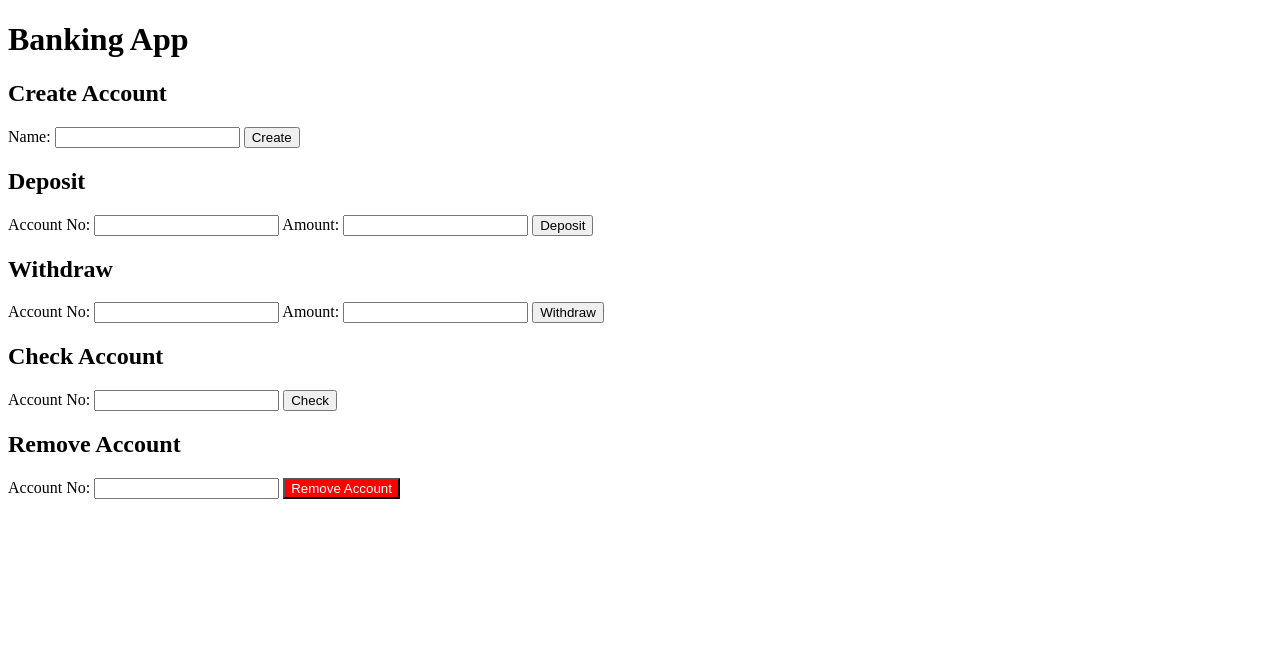
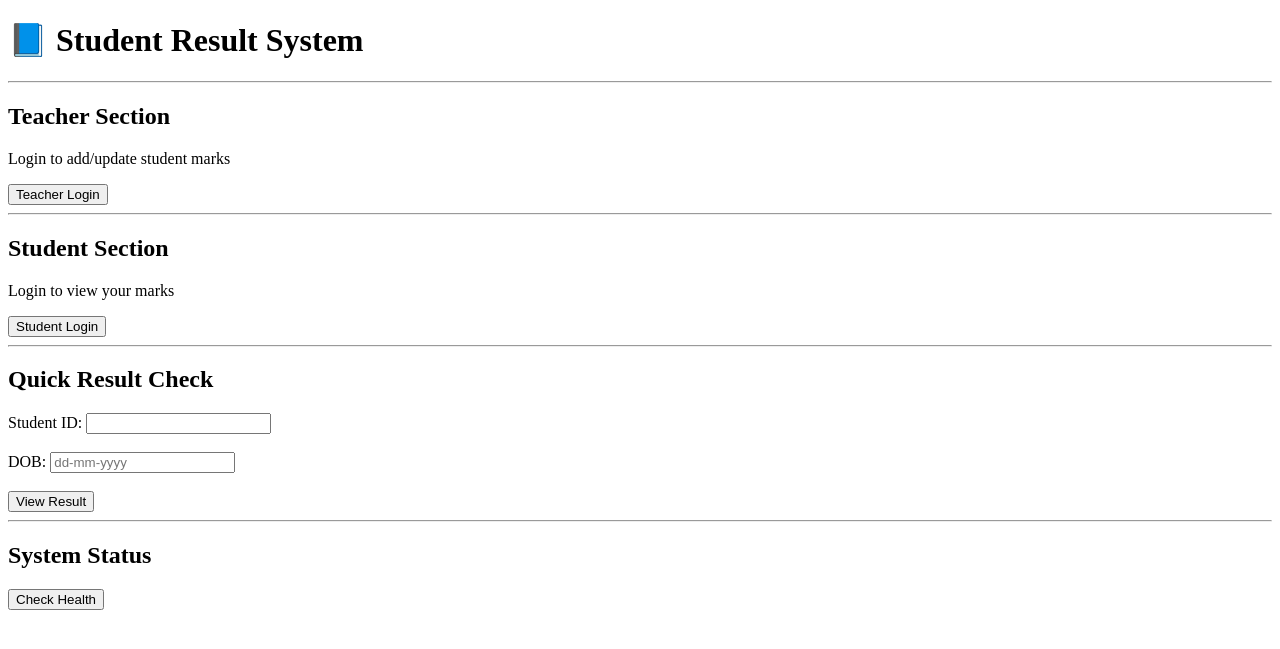
Before and after one commit to MANI-07-code/devops-first-CICD-, a Flask app: page / in a window 1280 px wide. Shown: the top 649 px of the page. Run offline with Flask 3, Linux system fonts and the light colour scheme.

Commit message:
Update index.html

```diff
--- a/templates/index.html
+++ b/templates/index.html
@@ -1,45 +1,52 @@
 <!DOCTYPE html>
 <html>
 <head>
-    <title>Banking App</title>
+    <title>Student Result System</title>
 </head>
 <body>
 
-<h1>  Banking App</h1>
+    <h1>📘 Student Result System</h1>
 
-<h2>Create Account</h2>
-<form action="/create" method="post">
-    Name: <input type="text" name="name" required>
-    <button type="submit">Create</button>
-</form>
+    <!--  Message from Flask -->
+    {% if msg %}
+        <p style="color:green;"><b>{{ msg }}</b></p>
+    {% endif %}
 
-<h2>Deposit</h2>
-<form action="/deposit" method="post">
-    Account No: <input type="number" name="acc" required>
-    Amount: <input type="number" name="amount" required>
-    <button type="submit">Deposit</button>
-</form>
+    <hr>
 
-<h2>Withdraw</h2>
-<form action="/withdraw" method="post">
-    Account No: <input type="number" name="acc" required>
-    Amount: <input type="number" name="amount" required>
-    <button type="submit">Withdraw</button>
-</form>
+    <!--  TEACHER -->
+    <h2> Teacher Section</h2>
+    <p>Login to add/update student marks</p>
+    <a href="/teacher">
+        <button>Teacher Login</button>
+    </a>
 
-<h2>Check Account</h2>
-<form action="/account" method="post">
-    Account No: <input type="number" name="acc" required>
-    <button type="submit">Check</button>
-</form>
+    <hr>
 
-<h2>Remove Account</h2>
-<form action="/delete" method="post">
-    Account No: <input type="number" name="acc" required>
-    <button type="submit" style="background-color:red;color:white;">
-        Remove Account
-    </button>
-</form>
+    <!-- 🎓 STUDENT -->
+    <h2> Student Section</h2>
+    <p>Login to view your marks</p>
+    <a href="/student">
+        <button>Student Login</button>
+    </a>
+
+    <hr>
+
+    <!--  QUICK CHECK (NEW FEATURE) -->
+    <h2> Quick Result Check</h2>
+    <form action="/student" method="post">
+        Student ID: <input type="number" name="sid" required><br><br>
+        DOB: <input type="text" name="dob" placeholder="dd-mm-yyyy" required><br><br>
+        <button type="submit">View Result</button>
+    </form>
+
+    <hr>
+
+    <!--  HEALTH CHECK -->
+    <h2> System Status</h2>
+    <a href="/health">
+        <button>Check Health</button>
+    </a>
 
 </body>
 </html>
```
